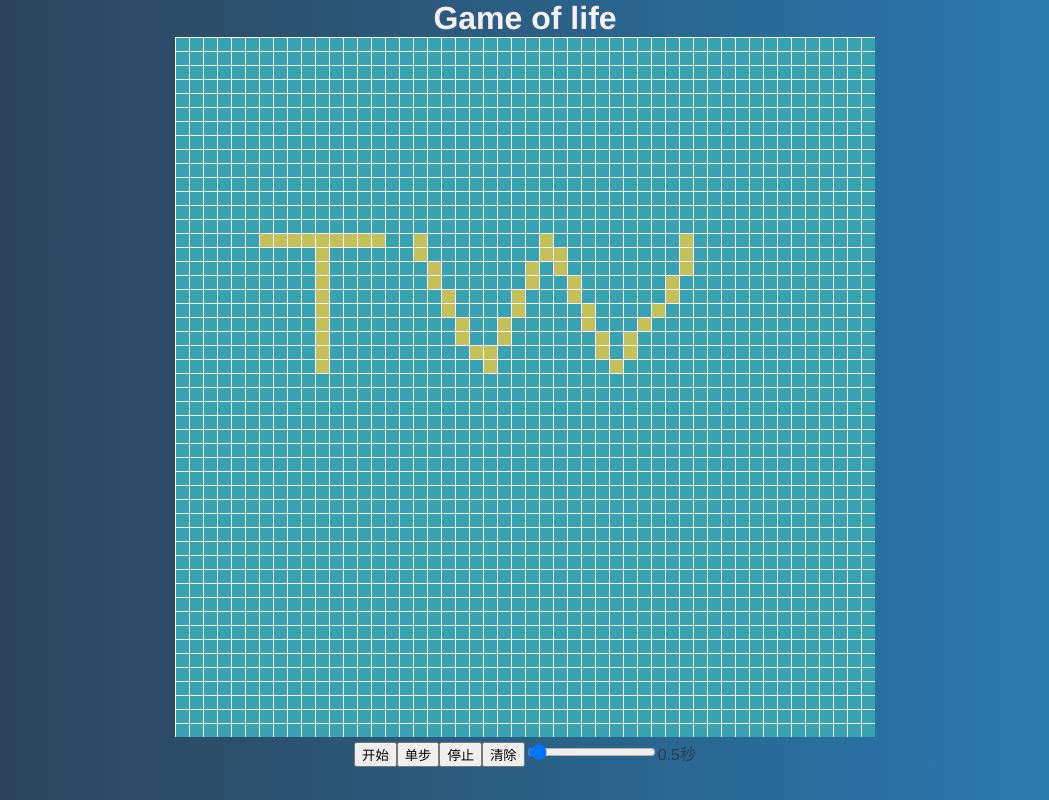
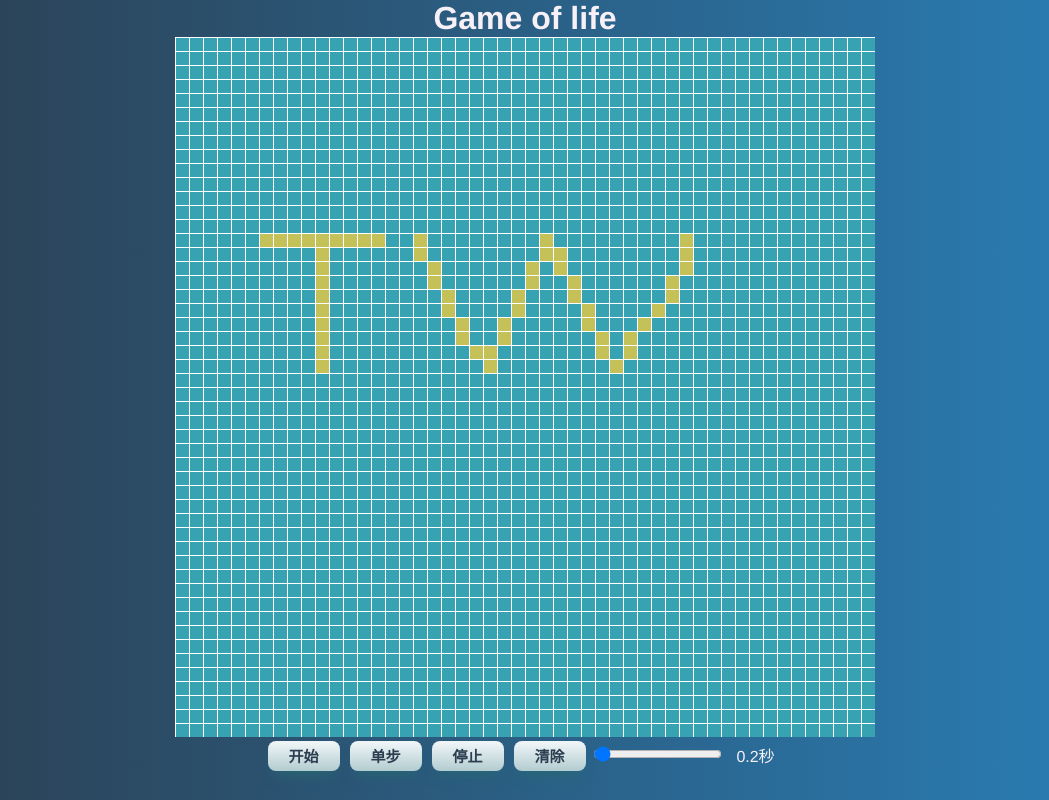
Before and after one commit to fantasticZhang/GameOfLife, a Vue app: page / in a window 1280 px wide. Shown: the whole page, without its empty margins (115-1164 px from the left). Built offline with nearby package versions, Linux system fonts and the light colour scheme.

Commit message:
完成再次重构

```diff
--- a/index.html
+++ b/index.html
@@ -3,6 +3,7 @@
   <head>
     <meta charset="utf-8">
     <title>Game Of Life</title>
+    <link rel="shortcut icon" href="/favicon.ico" type="image/x-icon">
   </head>
   <body style="margin: 0;">
     <div id="app"></div>
--- a/src/components/GamePanel.vue
+++ b/src/components/GamePanel.vue
@@ -25,8 +25,3 @@
     },
   }
 </script>
-<style lang="scss" scoped>
-  span {
-    color: #f7f1f7;
-  }
-</style>
--- a/src/components/ToolBar.vue
+++ b/src/components/ToolBar.vue
@@ -12,7 +12,8 @@
     <button :disabled="!isStartFlag" @click="clearAnimation">
       清除
     </button>
-    <input type="range" id="animationSpeed" v-model="animationSpeed" value="0.5" min="0.1" max="10" step="0.1">
+    <input type="range" id="animationSpeed" @change="changeSpeed" v-model="animationSpeed" value="0.2" min="0.1" max="5"
+           step="0.01">
     <span>{{animationSpeed}}秒</span>
   </div>
 </template>
@@ -21,7 +22,7 @@
   export default{
     data() {
       return {
-        animationSpeed: .5,
+        animationSpeed: .2,
         isStartFlag: true
       }
     },
@@ -40,12 +41,77 @@
       },
       oneStepAnimation(){
         this.gamePanel.nextAnimation();
+      },
+      changeSpeed(){
+        this.gamePanel.stopAnimation();
+        this.gamePanel.startAnimation(this.animationSpeed);
       }
     }
   }
 
 </script>
 
-<style>
+<style lang="scss" scoped>
+  span {
+    display: inline-block;
+    width: 4em;
+    color: #f7f1f7;
+  }
+
+  button {
+    height: 30px;
+    line-height: 30px;
+    margin: 0 5px;
+    width: 72px;
+    color: #2c3e50;
+    background-color: #ededed;
+    font-size: 15px;
+    font-weight: bold;
+    font-family: Arial;
+    background: -webkit-gradient(linear, left top, left bottom, color-start(0.05, #eff5f7), color-stop(1, #b2ccd0));
+    background: -moz-linear-gradient(top, #eff5f7 5%, #b2ccd0 100%);
+    background: -o-linear-gradient(top, #eff5f7 5%, #b2ccd0 100%);
+    background: -ms-linear-gradient(top, #eff5f7 5%, #b2ccd0 100%);
+    background: linear-gradient(to bottom, #eff5f7 5%, #b2ccd0 100%);
+    background: -webkit-linear-gradient(top, #eff5f7 5%, #b2ccd0 100%);
+    filter: progid:DXImageTransform.Microsoft.gradient(startColorstr='#eff5f7', endColorstr='#b2ccd0', GradientType=0);
+    border: 0px solid #dcdcdc;
+    -webkit-border-top-left-radius: 8px;
+    -moz-border-radius-topleft: 8px;
+    border-top-left-radius: 8px;
+    -webkit-border-top-right-radius: 8px;
+    -moz-border-radius-topright: 8px;
+    border-top-right-radius: 8px;
+    -webkit-border-bottom-left-radius: 8px;
+    -moz-border-radius-bottomleft: 8px;
+    border-bottom-left-radius: 8px;
+    -webkit-border-bottom-right-radius: 8px;
+    -moz-border-radius-bottomright: 8px;
+    border-bottom-right-radius: 8px;
+    -moz-box-shadow: 0px 10px 14px -7px #276873;
+    -webkit-box-shadow: 0px 10px 14px -7px #276873;
+    box-shadow: 0px 10px 14px -7px #276873;
+    text-align: center;
+    display: inline-block;
+    text-decoration: none;
+    &:active{
+      outline: none;
+    }
+    &:hover {
+      background-color: #f5f5f5;
+      background: -webkit-gradient(linear, left top, left bottom, color-start(0.05, #b2ccd0), color-stop(1, #eff5f7));
+      background: -moz-linear-gradient(top, #b2ccd0 5%, #eff5f7 100%);
+      background: -o-linear-gradient(top, #b2ccd0 5%, #eff5f7 100%);
+      background: -ms-linear-gradient(top, #b2ccd0 5%, #eff5f7 100%);
+      background: linear-gradient(to bottom, #b2ccd0 5%, #eff5f7 100%);
+      background: -webkit-linear-gradient(top, #b2ccd0 5%, #eff5f7 100%);
+      filter: progid:DXImageTransform.Microsoft.gradient(startColorstr='#b2ccd0', endColorstr='#eff5f7', GradientType=0);
+    }
+    &[disabled] {
+      cursor: not-allowed;
+      background: #ccc;
+    }
+  }
+
 
 </style>
```
Also changed, not shown: 1 other file (tests, documents, lock files or other folders).
